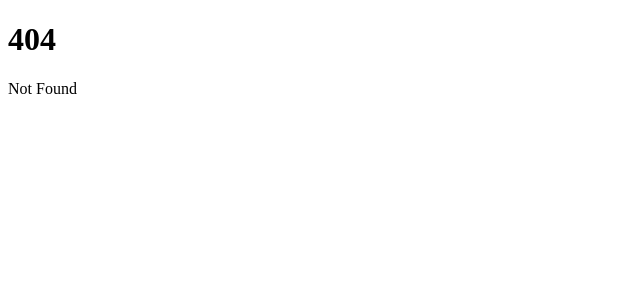
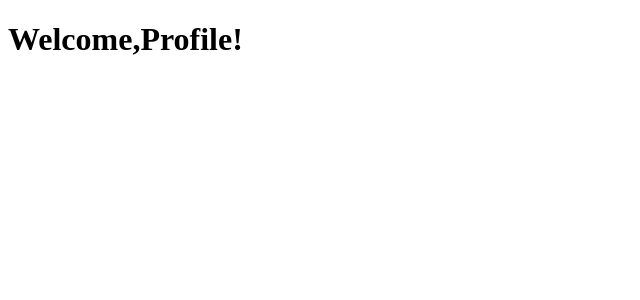
Before and after one commit to Sateeshkumarroyal/SvelteApp, a SvelteKit app: page /profile in a window 1280 px wide. Before the commit this address had no page. Shown: the top 300 px of the page, without its empty margins (0-640 px from the left). Built offline with nearby package versions, Linux system fonts and the light colour scheme.

Commit message:
Add Routing

```diff
--- a/src/routes/+page.svelte
+++ b/src/routes/+page.svelte
@@ -1,2 +1,2 @@
-<h1>Welcome to SvelteKit</h1>
+<h1>Hello World</h1>
 <p>Visit <a href="https://kit.svelte.dev">kit.svelte.dev</a> to read the documentation</p>
--- /dev/null
+++ b/src/routes/about/+page.svelte
@@ -0,0 +1 @@
+<h1>Welcome,About!</h1>
--- /dev/null
+++ b/src/routes/profile/+page.svelte
@@ -0,0 +1 @@
+<h1>Welcome,Profile!</h1>
```
